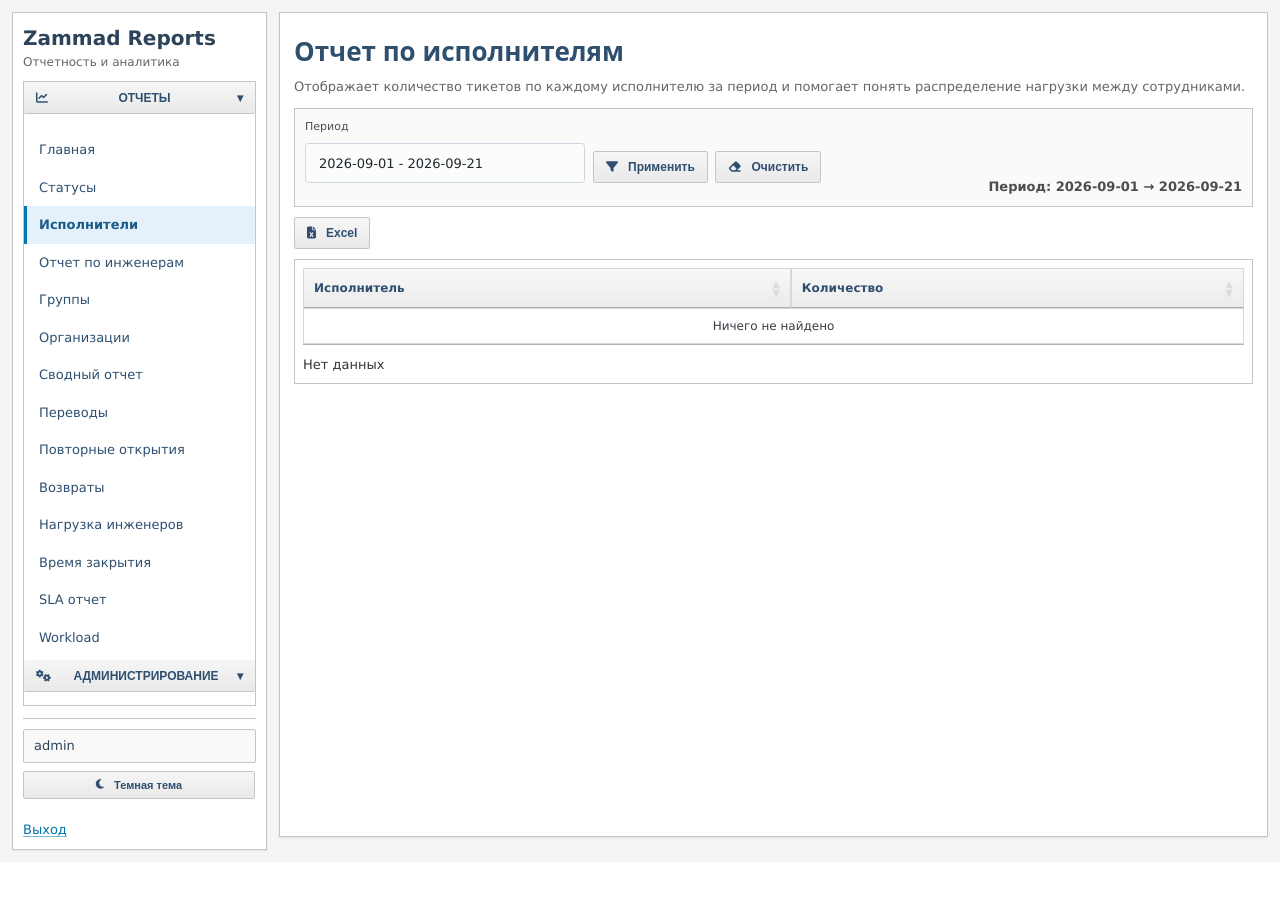
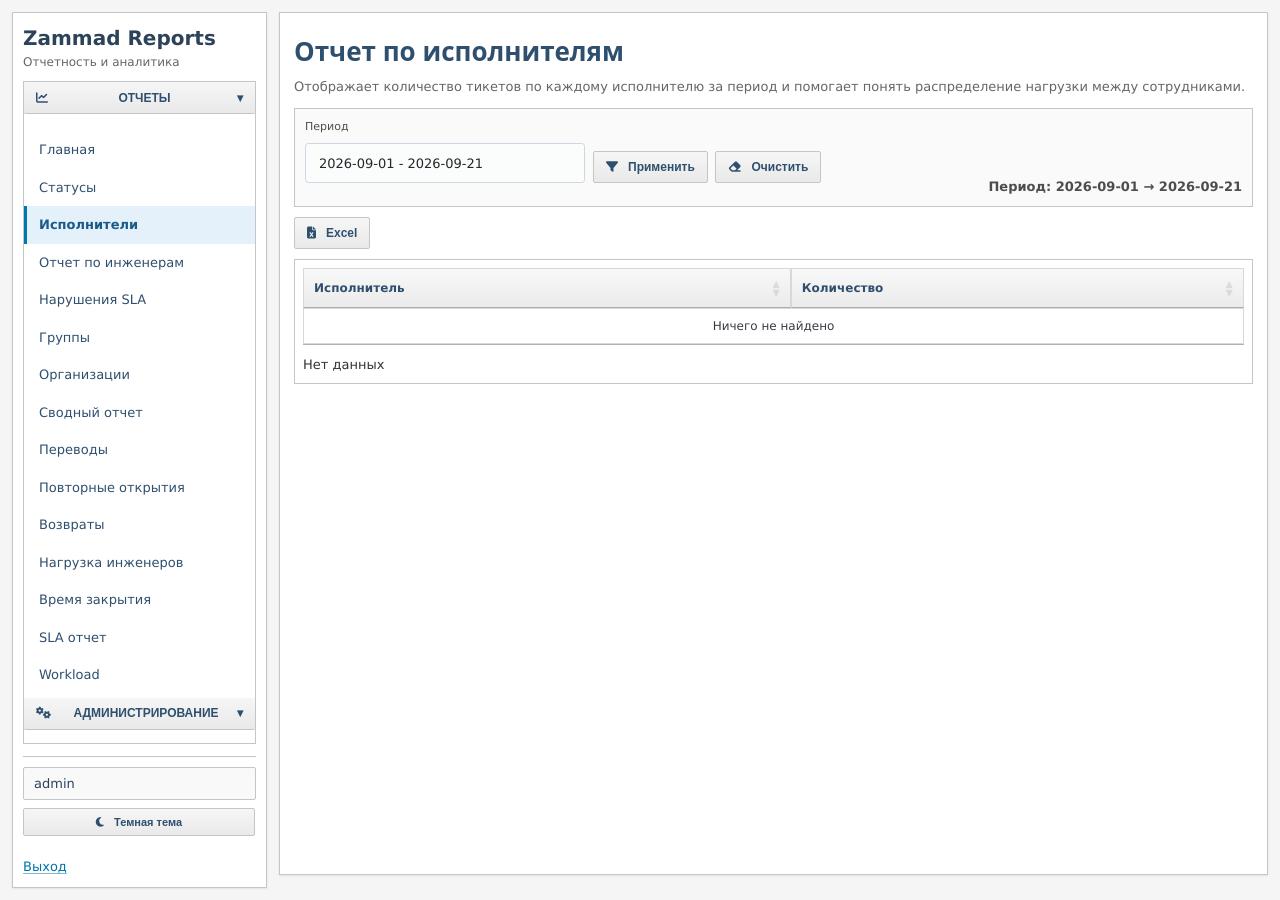
Before and after one commit to lekha100101/zammad-reports, a FastAPI app: page /reports/agents in a window 1280 px wide. Before the commit the page ends 852 px from the top, so only its background shows below. Run offline with FastAPI, Linux system fonts and the light colour scheme; the visitor is signed in with stand-in values (Sample User, id 1); some libraries are stand-ins or nearby versions.

Commit message:
Add SLA violations report to menu

```diff
--- a/app/templates/base.html
+++ b/app/templates/base.html
@@ -31,6 +31,7 @@
               <a href="/reports/statuses" class="menu-btn {% if request.url.path == '/reports/statuses' %}active{% endif %}">Статусы</a>
               <a href="/reports/agents" class="menu-btn {% if request.url.path == '/reports/agents' %}active{% endif %}">Исполнители</a>
               <a href="/reports/engineers" class="menu-btn {% if request.url.path == '/reports/engineers' %}active{% endif %}">Отчет по инженерам</a>
+              <a href="/reports/sla-violations" class="menu-btn {% if request.url.path == '/reports/sla-violations' %}active{% endif %}">Нарушения SLA</a>
               <a href="/reports/groups" class="menu-btn {% if request.url.path == '/reports/groups' %}active{% endif %}">Группы</a>
               <a href="/reports/organizations" class="menu-btn {% if request.url.path == '/reports/organizations' %}active{% endif %}">Организации</a>
               <a href="/reports/regional-summary" class="menu-btn {% if request.url.path == '/reports/regional-summary' %}active{% endif %}">Сводный отчет</a>
```
